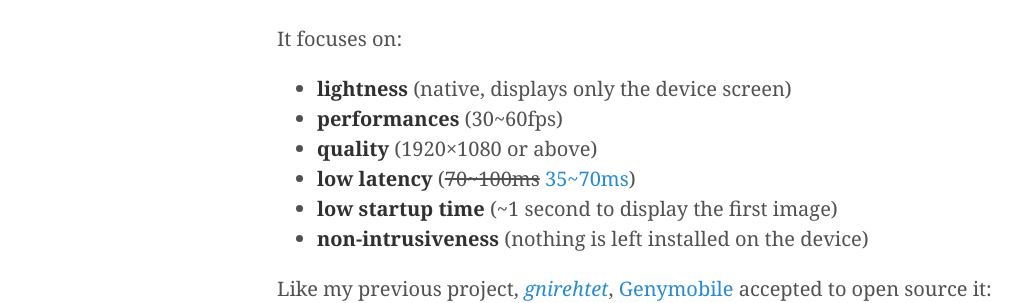
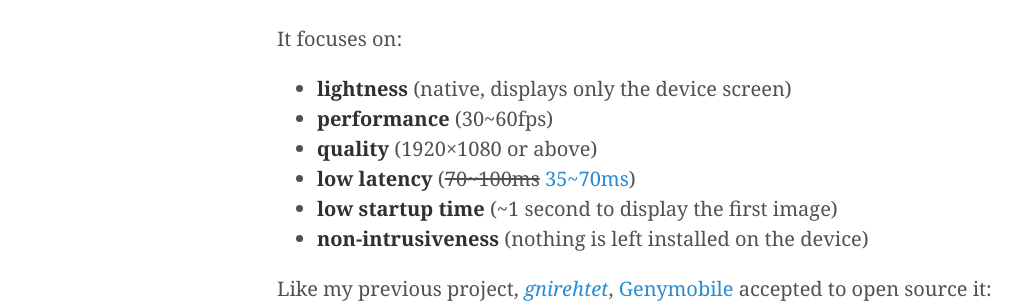
Before and after one commit to rom1v/blog.rom1v.com, a Jekyll site: the page built from _posts/2018-03-08-introducing-scrcpy.md, in a window 1280 px wide and 900 px high, scrolled down 791 px. Shown: the part 155-458 px from the top of the window, without its empty margins (3-1025 px from the left). Built offline with Jekyll 4.4.1, drawn with Linux system fonts in a browser that asks for light colours.

Commit message:
Fix typo in scrcpy
Use singular "performance".

```diff
--- a/_posts/2018-03-08-introducing-scrcpy.md
+++ b/_posts/2018-03-08-introducing-scrcpy.md
@@ -17,7 +17,7 @@ OS.
 It focuses on:
 
  - **lightness** (native, displays only the device screen)
- - **performances** (30~60fps)
+ - **performance** (30~60fps)
  - **quality** (1920×1080 or above)
  - **low latency** (~~70~100ms~~ [35~70ms][lowlatency])
  - **low startup time** (~1 second to display the first image)
```
